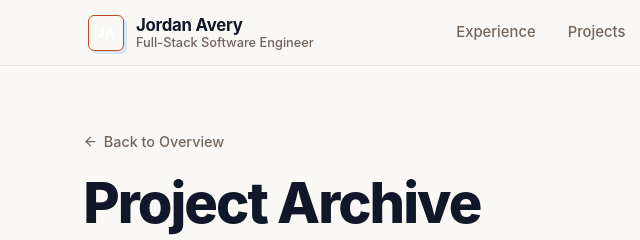
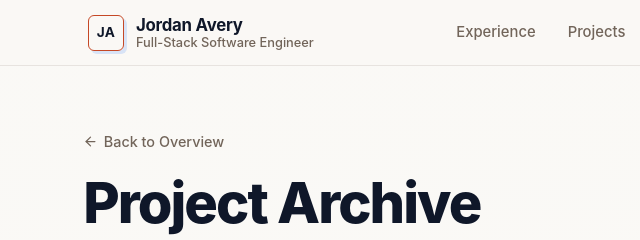
Before and after one commit to AlirezaGhadyani/my-portfolio, an Astro site: page /projects in a window 1280 px wide. Shown: the top 240 px of the page, 0-640 px from the left. Built offline with nearby package versions, Linux system fonts and the light colour scheme; Astro itself is replaced by a stand-in of ours.

Commit message:
refactor(header): use theme token for button text color
Replace hard-coded `#ffffff` with the `--text` CSS variable to ensure
consistent theming and support future palette changes.

```diff
--- a/src/components/SiteHeader.astro
+++ b/src/components/SiteHeader.astro
@@ -165,7 +165,7 @@ const nav = [
 			border-radius: var(--radius-sm);
 			background: transparent;
 			border: 1px solid var(--accent);
-			color: #ffffff;
+			color: var(--text);
 			display: flex;
 			align-items: center;
 			justify-content: center;
```
